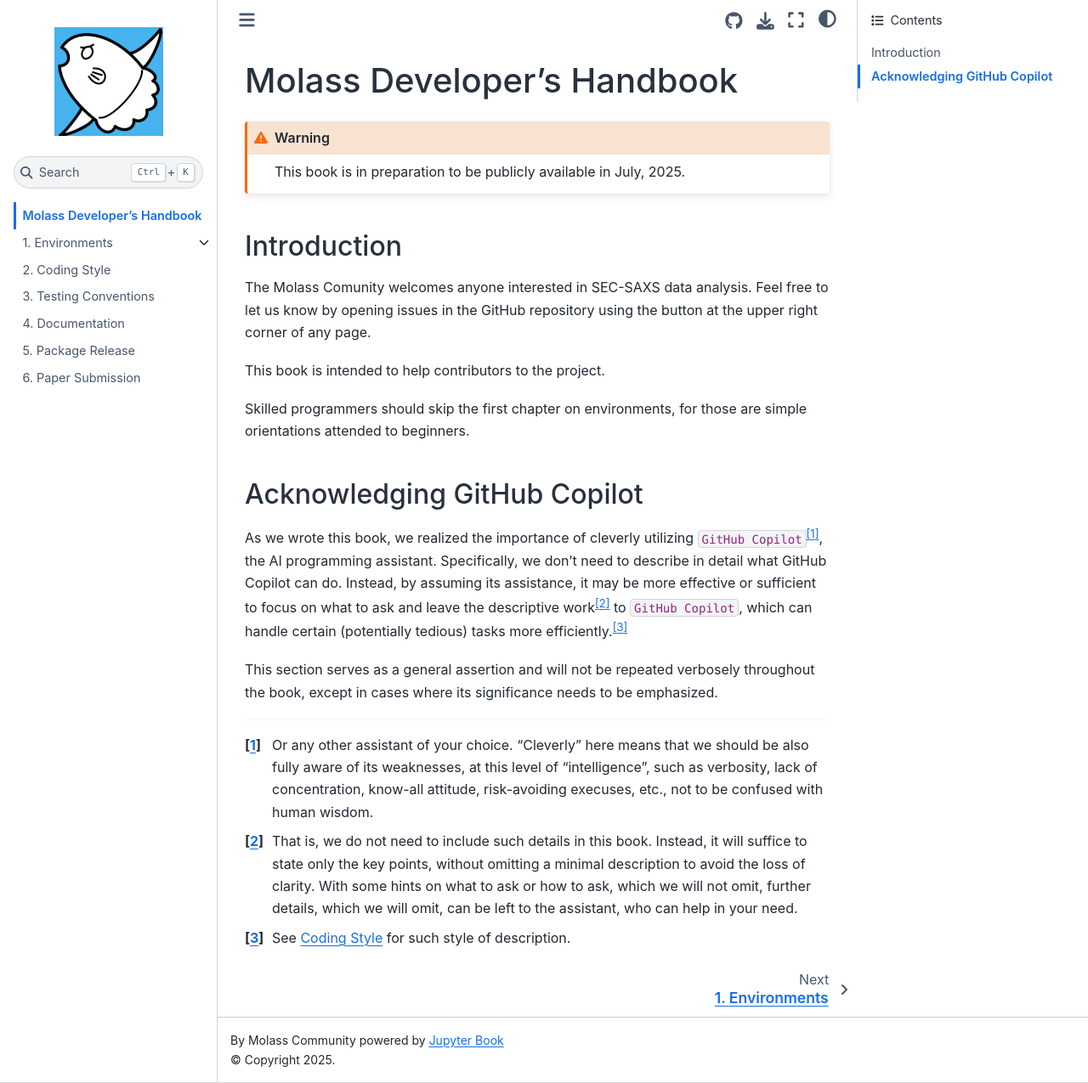
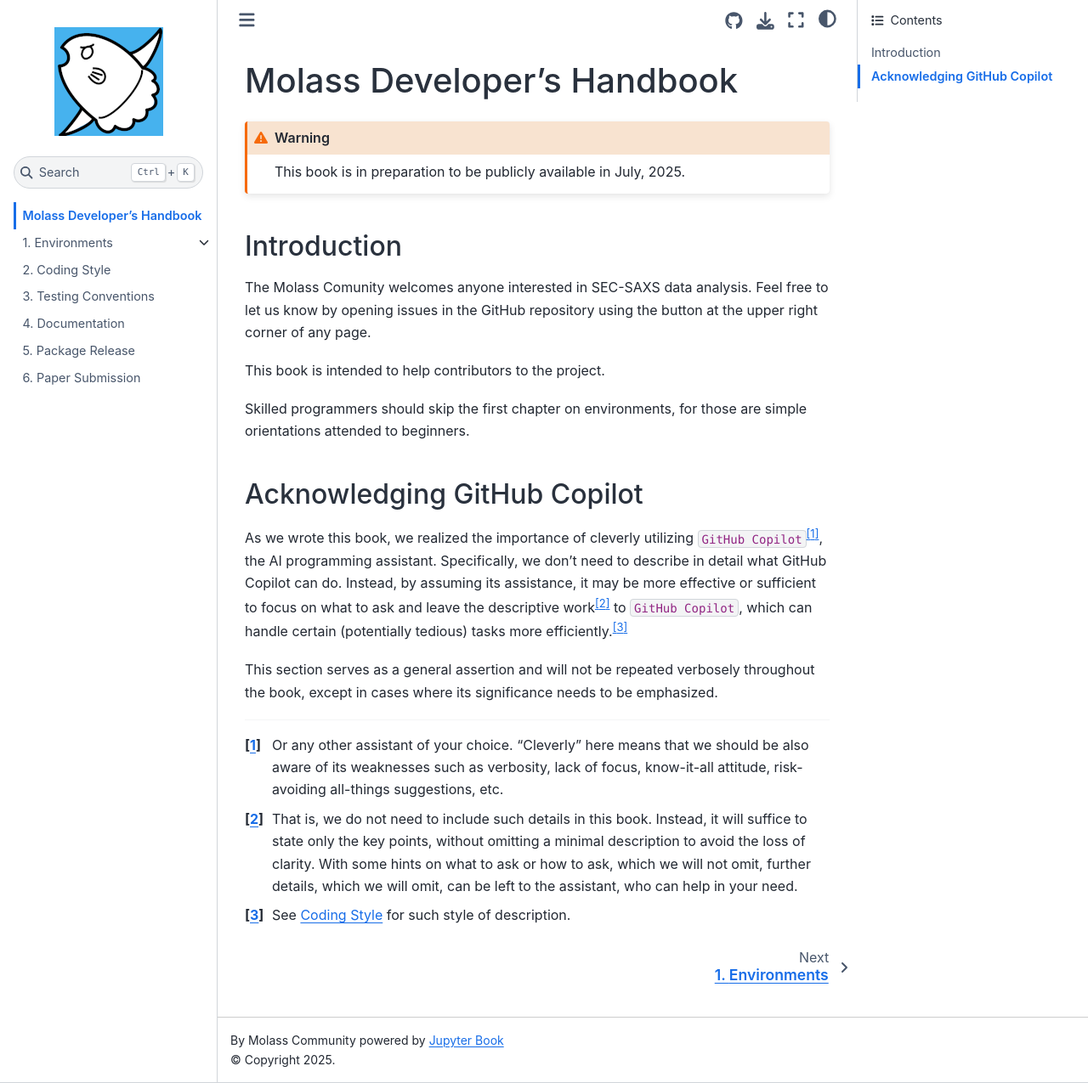
Before and after one commit to biosaxs-dev/molass-develop, a Jupyter Book: the page built from chapters/intro.md, in a window 1280 px wide and 1275 px high. Shown: the whole window at 85% size. Built offline with Jupyter Book 1.0.4 settings and Sphinx 7.4.7 and the Sphinx Book theme 1.1.4, drawn with Linux system fonts in a browser that asks for light colours.

Commit message:
update for better wording

```diff
--- a/chapters/intro.md
+++ b/chapters/intro.md
@@ -18,7 +18,7 @@
 
 This section serves as a general assertion and will not be repeated verbosely throughout the book, except in cases where its significance needs to be emphasized.
 
-[^1]: Or any other assistant of your choice. "Cleverly" here means that we should be also fully aware of its weaknesses, at this level of "intelligence", such as verbosity, lack of concentration, know-all attitude, risk-avoiding execuses, etc., not to be confused with human wisdom.
+[^1]: Or any other assistant of your choice. "Cleverly" here means that we should be also aware of its weaknesses such as verbosity, lack of focus, know-it-all attitude, risk-avoiding all-things suggestions, etc.
 
 [^2]: That is, we do not need to include such details in this book. Instead, it will suffice to state only the key points, without omitting a minimal description to avoid the loss of clarity. With some hints on what to ask or how to ask, which we will not omit, further details, which we will omit, can be left to the assistant, who can help in your need.
 
```
